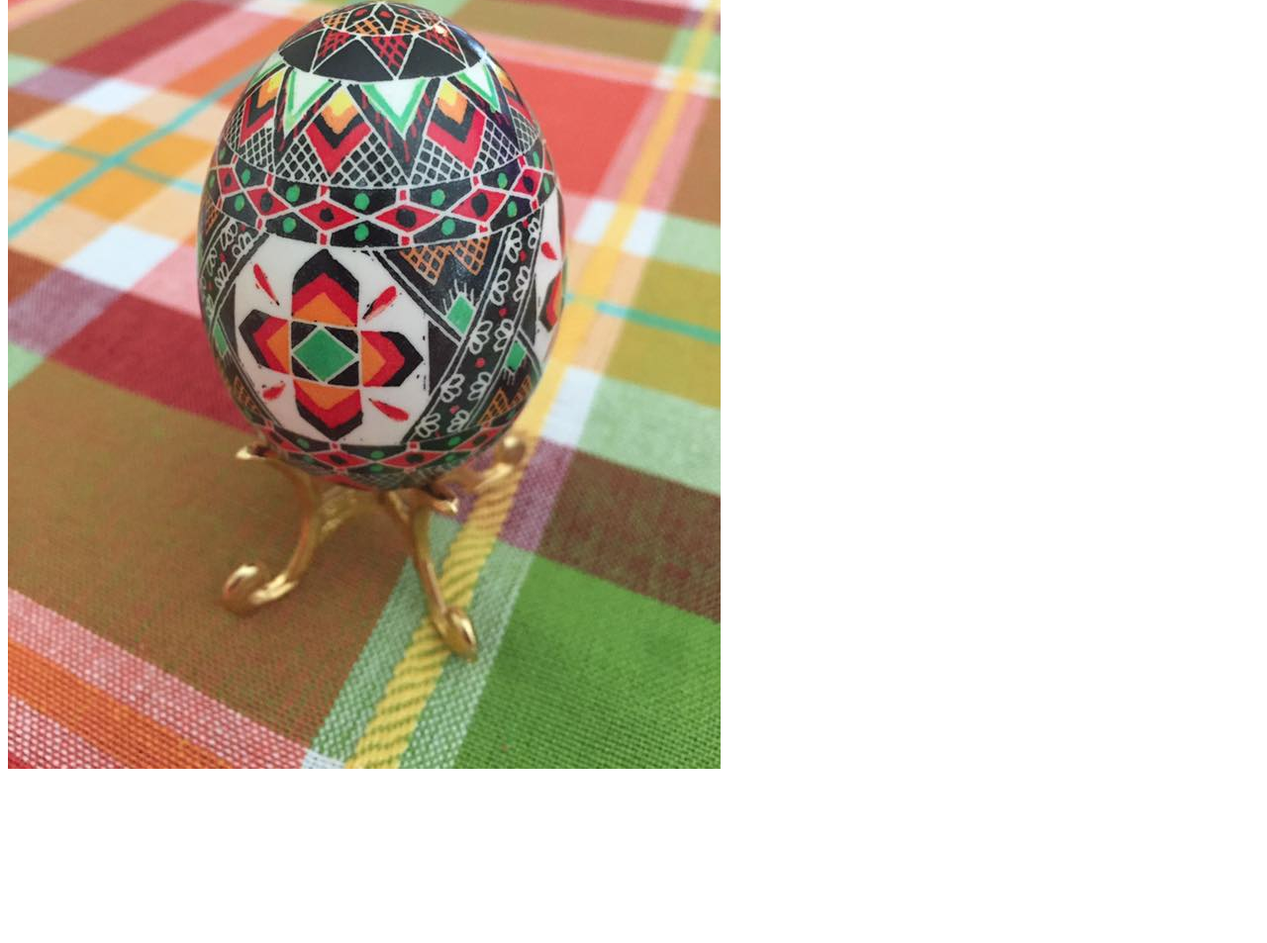
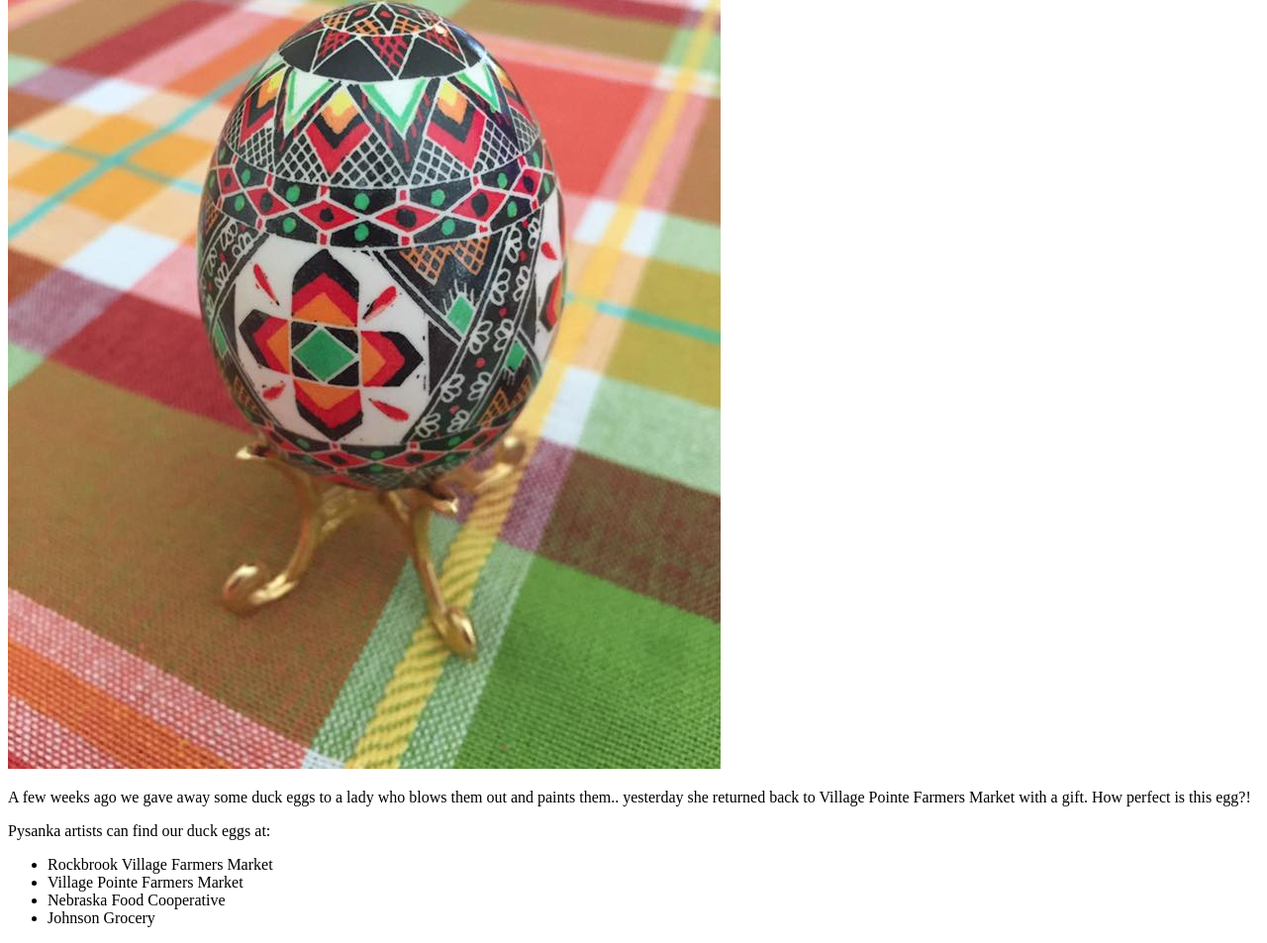
Before and after one commit to Entenhuegel/test-site, a plain HTML site: page index.html in a window 1280 px wide. Shown: the part 263-1216 px from the top of the page at 99% size. Before the commit the page ends 1052 px from the top, so only its background shows below. Drawn offline with Linux system fonts and the light colour scheme.

Commit message:
added a paragraph and linked the image

```diff
--- a/index.html
+++ b/index.html
@@ -6,6 +6,15 @@
   </head>
   <body>
   	<h1>Eggsclusive Art</h1>
-    <img src="images/paintedegg.jpg" alt="A duck egg painted beautifully by one of my customers.">
+    <a href="https://www.facebook.com/gerdesfowl"><img src="images/paintedegg.jpg" alt="A duck egg painted beautifully by one of my customers."></a>
+    <p>A few weeks ago we gave away some duck eggs to a lady who blows them out and paints them.. yesterday she returned back to Village Pointe Farmers Market with a gift. How perfect is this egg?!</p>
+    <p>Pysanka artists can find our duck eggs at:
+    	<ul>
+    		<li>Rockbrook Village Farmers Market</li>
+    		<li>Village Pointe Farmers Market</li>
+    		<li>Nebraska Food Cooperative</li>
+    		<li>Johnson Grocery</li>
+    	</ul>
+    </p>
   </body>
 </html>
```
